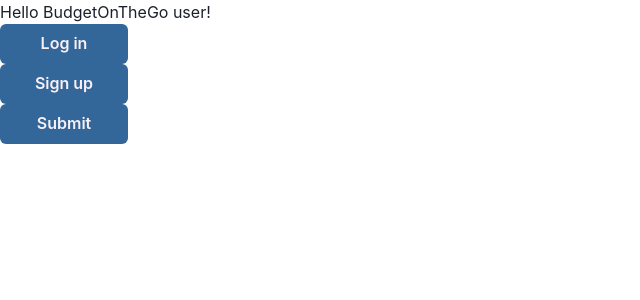
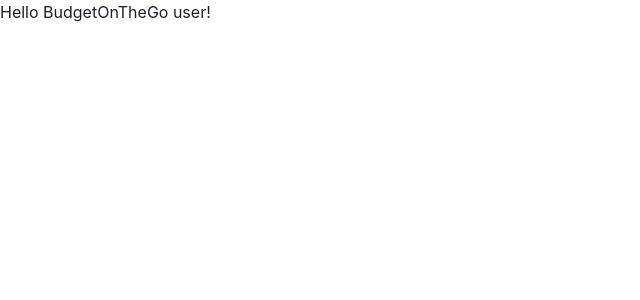
Before and after one commit to tlcoles/BudgetOnTheGo, a React (Create React App) app in the folder client/: page / in a window 1280 px wide. Shown: the top 300 px of the page, without its empty margins (0-640 px from the left). Built offline with nearby package versions, Linux system fonts and the light colour scheme.

Commit message:
Reverting to the "main" version of App.js

```diff
--- a/client/src/App.js
+++ b/client/src/App.js
@@ -2,25 +2,11 @@
 import * as React from "react";
 import { ChakraProvider } from "@chakra-ui/react";
 import { budgetTheme } from "./styles/theme";
-import GeneralButton from "./components/GeneralButton";
 
 const App = () => {
-  const handleLogin = (event) => {
-    console.log("loginClicked");
-    console.log(event.target);
-  };
   return (
     <ChakraProvider theme={budgetTheme}>
       <Home name="BudgetOnTheGo user" />
-      <div>
-        <GeneralButton buttonTitle="Log in" handleClick={handleLogin} />
-      </div>
-      <div>
-        <GeneralButton buttonTitle="Sign up" />
-      </div>
-      <div>
-        <GeneralButton buttonTitle="Submit" />
-      </div>
     </ChakraProvider>
   );
 };
```
